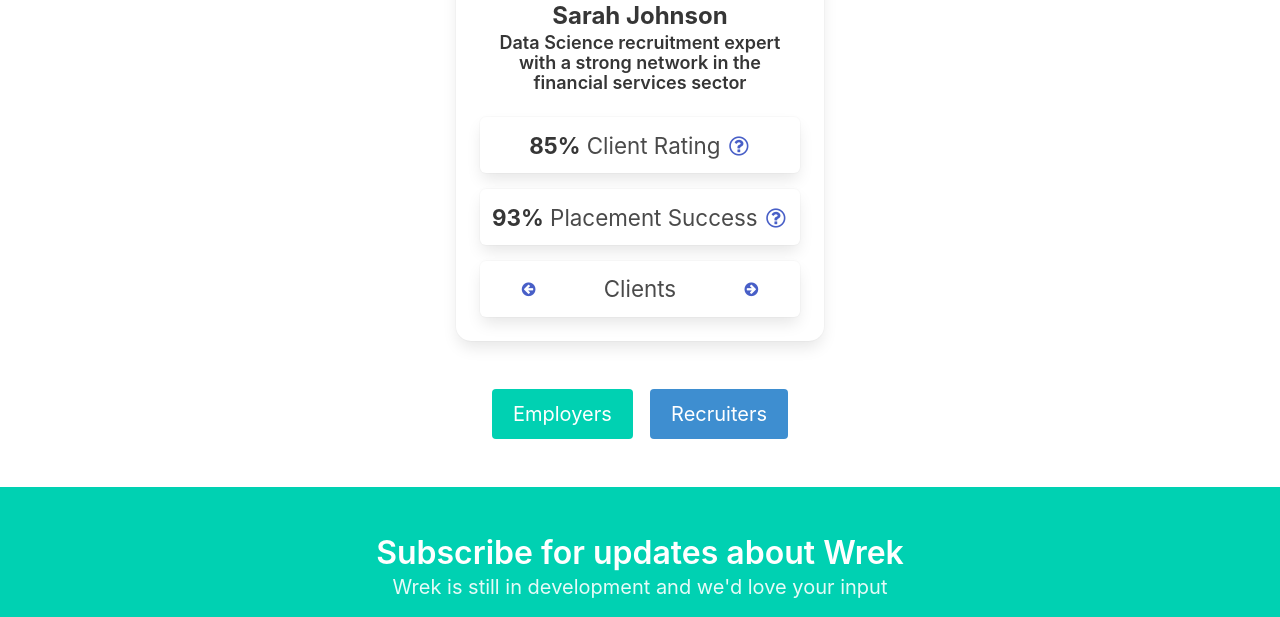
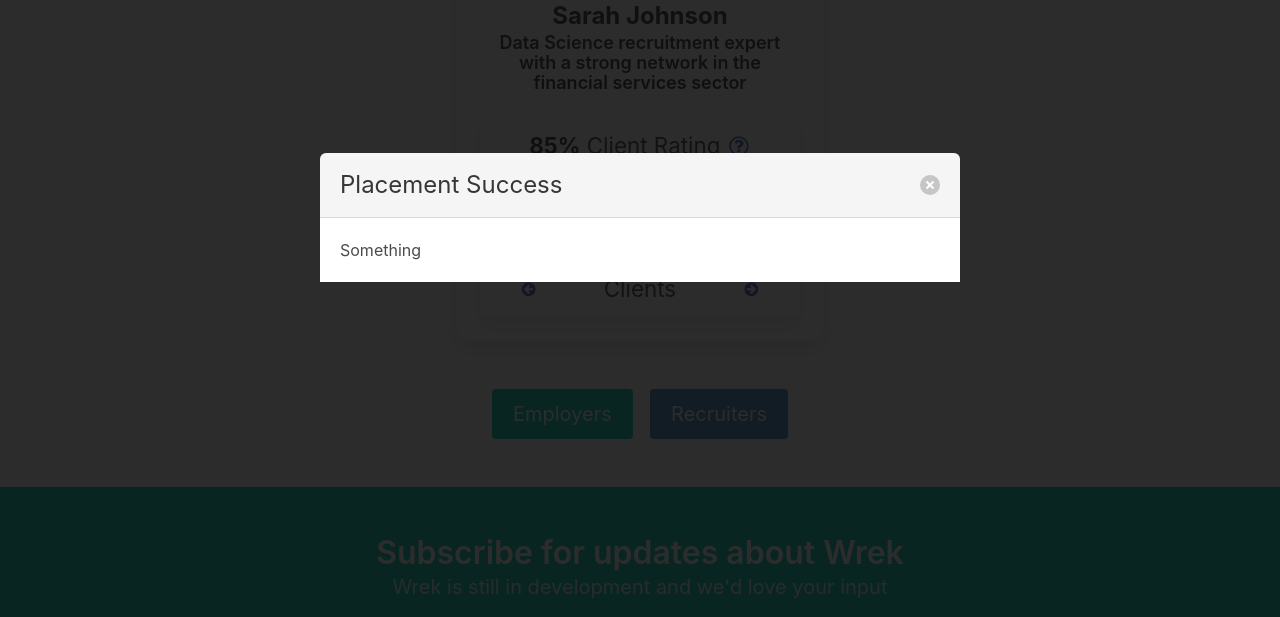
Before and after one commit to MatthewCallery/MatthewCallery.github.io, a plain HTML site: page public/index.html in a window 1280 px wide. Both pictures are taken after a click on the link 775 px from the left and 802 px from the top of the page. Shown: the part 585-1202 px from the top of the page. Drawn offline with nearby package versions, Linux system fonts and the light colour scheme.

Commit message:
placement modal added

```diff
--- a/public/index.html
+++ b/public/index.html
@@ -100,7 +100,7 @@
                 <p>
                   <strong>93%</strong>
                   Placement Success
-                  <a class="icon">
+                  <a class="icon" onclick="placementModal(true)">
                     <i class="fa fa-question-circle-o"></i>
                   </a>
                 </p>
@@ -208,6 +208,20 @@
     </div>
   </div>
 
+  <!-- Placement success modal -->
+  <div class="modal" id="id_placementModal">
+    <div class="modal-background" onclick="placementModal(false)"></div>
+    <div class="modal-card">
+      <header class="modal-card-head">
+        <p class="modal-card-title">Placement Success</p>
+        <button class="delete" onclick="placementModal(false)"></button>
+      </header>
+      <section class="modal-card-body">
+        <p>Something</p>
+      </section>
+    </div>
+  </div>
+
   <!-- Section containing buttons below card -->
   <section class="hero has-text-centered">
     <div class="hero-body noTopPad">
--- a/public/javascripts/index.js
+++ b/public/javascripts/index.js
@@ -25,3 +25,11 @@ function clientModal(activate) {
     document.getElementById("id_clientModal").className = "modal"
   }
 }
+
+function placementModal(activate) {
+  if(activate == true) {
+    document.getElementById("id_placementModal").className += " is-active"
+  } else {
+    document.getElementById("id_placementModal").className = "modal"
+  }
+}
```
